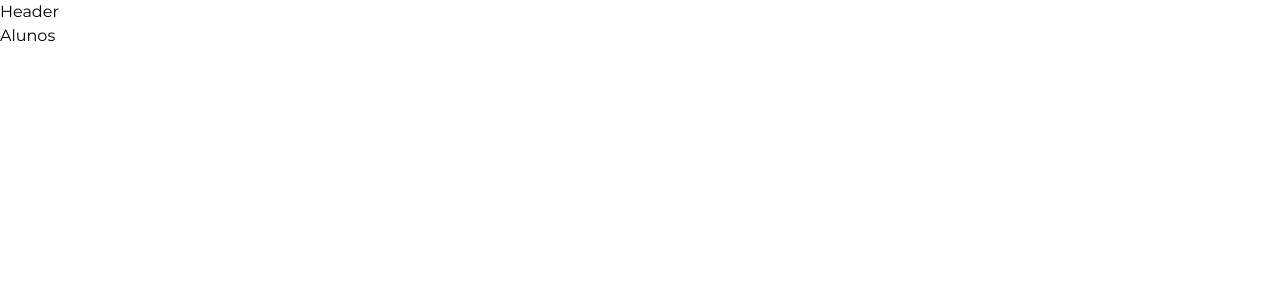
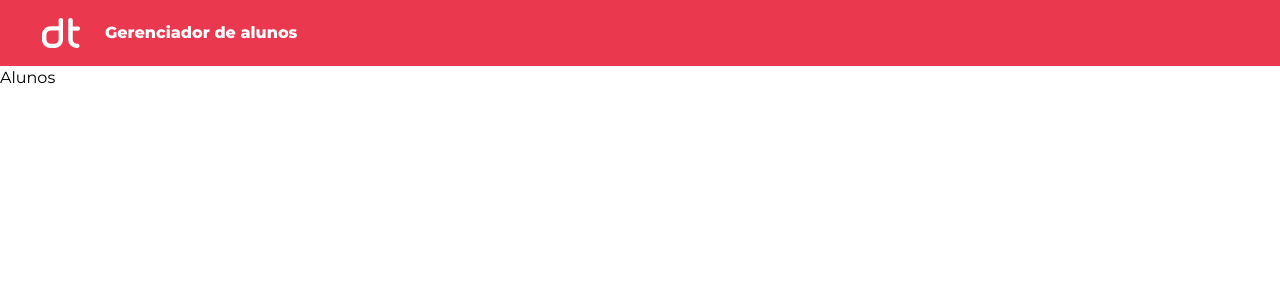
Before and after one commit to flaviare1s/gerenciador-alunos, a React (Vite) app in the folder client/: page / in a window 1280 px wide. Shown: the top 300 px of the page. Built offline with nearby package versions, Linux system fonts and the light colour scheme.

Commit message:
style(front): header

```diff
--- a/client/src/components/Header.jsx
+++ b/client/src/components/Header.jsx
@@ -1,5 +1,14 @@
+import logo from "../assets/img/Logo.png"
+
 export const Header = () => {
   return (
-    <div>Header</div>
+    <header className="bg-primary">
+      <div className="py-[18px] px-[42px] flex justify-between items-center">
+        <div className="flex items-center gap-[25px]">
+          <img src={logo} alt="Logo" />
+          <h1 className="text-white font-extrabold tracking-[1%] leading-[30px]">Gerenciador de alunos</h1>
+        </div>
+      </div>
+    </header>
   )
 }
```
